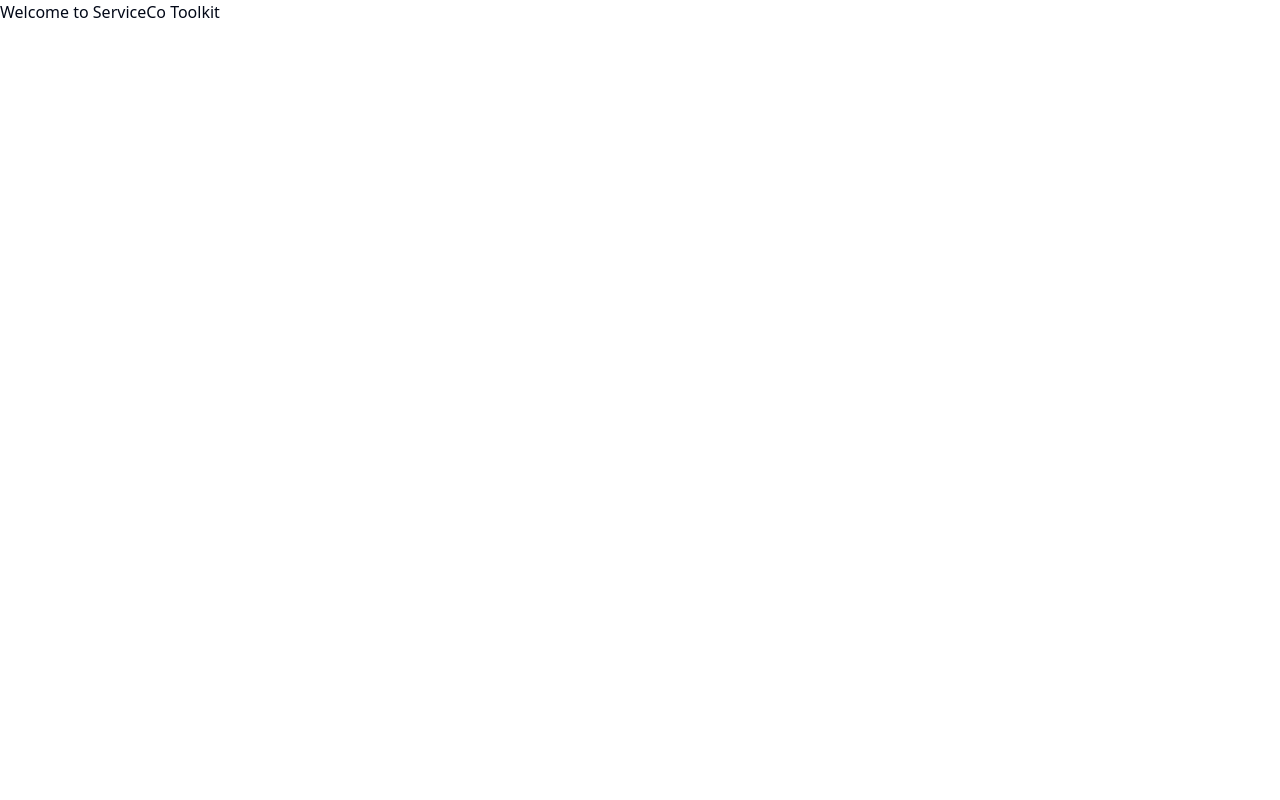
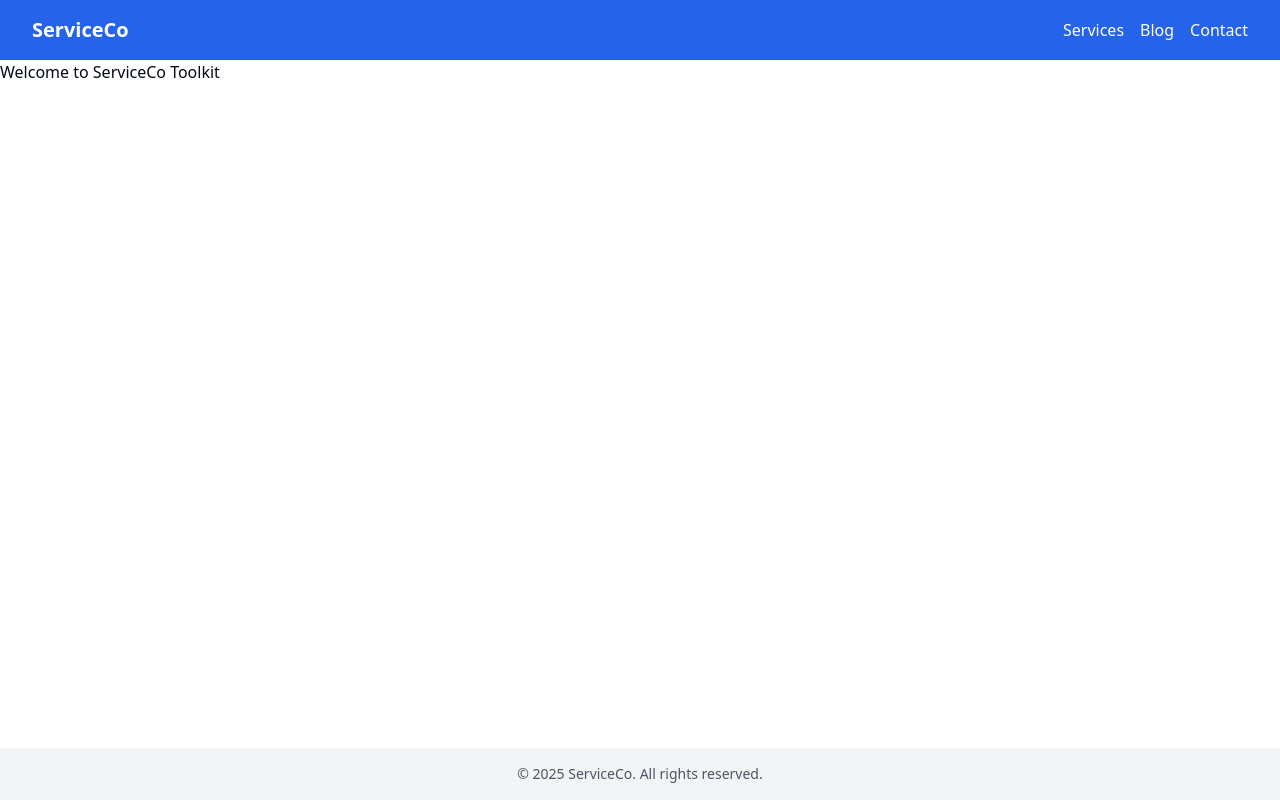
Before and after one commit to veilfelix/serviceco-toolkit, a Next.js app: page / in a window 1280 px wide. Built offline with nearby package versions, Linux system fonts and the light colour scheme.

Commit message:
Implement base layout with Header and Footer placeholder components + added return types to components/functions + increased eslint maxlen to 150

```diff
--- a/components/Button/Button.tsx
+++ b/components/Button/Button.tsx
@@ -1,4 +1,4 @@
-import React, { ButtonHTMLAttributes } from 'react'
+import React, { ButtonHTMLAttributes, JSX } from 'react'
 import { cn } from '@/utils/classNames'
 
 export type ButtonVariant = 'primary' | 'secondary' | 'tertiary'
@@ -76,7 +76,7 @@
   className = '',
   type = 'button',
   ...rest
-}: ButtonProps) {
+}: ButtonProps): JSX.Element {
   const buttonClasses = getButtonClasses({ variant, size, disabled, className })
 
   return (
--- /dev/null
+++ b/components/Layout/Footer.tsx
@@ -0,0 +1,14 @@
+import React, { JSX } from 'react'
+
+/**
+ * This Footer component is a temporary placeholder to ease development by providing the app with a basic Layout
+ */
+export default function Footer(): JSX.Element {
+  return (
+    <footer className="bg-gray-100 text-gray-600 py-4 mt-8">
+      <div className="container text-center text-sm">
+        © {new Date().getFullYear()} ServiceCo. All rights reserved.
+      </div>
+    </footer>
+  )
+}
--- /dev/null
+++ b/components/Layout/Header.tsx
@@ -0,0 +1,22 @@
+import React, { JSX } from 'react'
+import Link from 'next/link'
+
+/**
+ * This Header component is a temporary placeholder to ease development by providing the app with a basic Layout
+ */
+export default function Header(): JSX.Element {
+  return (
+    <header className="bg-blue-600 text-white py-4">
+      <div className="container flex justify-between items-center">
+        <Link href="/" className="text-xl font-bold">
+          ServiceCo
+        </Link>
+        <nav className="space-x-4">
+          <Link href="/services">Services</Link>
+          <Link href="/blog">Blog</Link>
+          <Link href="/contact">Contact</Link>
+        </nav>
+      </div>
+    </header>
+  )
+}
--- /dev/null
+++ b/components/Layout/Layout.tsx
@@ -0,0 +1,17 @@
+import React, { JSX } from 'react'
+import Header from './Header'
+import Footer from './Footer'
+
+type LayoutProps = {
+  children: React.ReactNode
+}
+
+export default function Layout({ children }: LayoutProps): JSX.Element {
+  return (
+    <div className="flex min-h-screen flex-col">
+      <Header />
+      <main className="flex-1">{children}</main>
+      <Footer />
+    </div>
+  )
+}
--- a/pages/_app.tsx
+++ b/pages/_app.tsx
@@ -1,6 +1,12 @@
+import type { AppProps } from 'next/app'
+import Layout from '@/components/Layout/Layout'
 import '@/styles/globals.css'
-import type { AppProps } from 'next/app'
+import { JSX } from 'react'
 
-export default function App({ Component, pageProps }: AppProps) {
-  return <Component {...pageProps} />
+export default function App({ Component, pageProps }: AppProps): JSX.Element {
+  return (
+    <Layout>
+      <Component {...pageProps} />
+    </Layout>
+  )
 }
--- a/pages/_document.tsx
+++ b/pages/_document.tsx
@@ -1,6 +1,7 @@
 import { Html, Head, Main, NextScript } from 'next/document'
+import { JSX } from 'react'
 
-export default function Document() {
+export default function Document(): JSX.Element {
   return (
     <Html lang="en">
       <Head />
--- a/pages/index.tsx
+++ b/pages/index.tsx
@@ -1,6 +1,7 @@
 import Head from 'next/head'
+import { JSX } from 'react'
 
-export default function Home() {
+export default function Home(): JSX.Element {
   return (
     <>
       <Head>
```
Also changed, not shown: .eslintrc.json.
